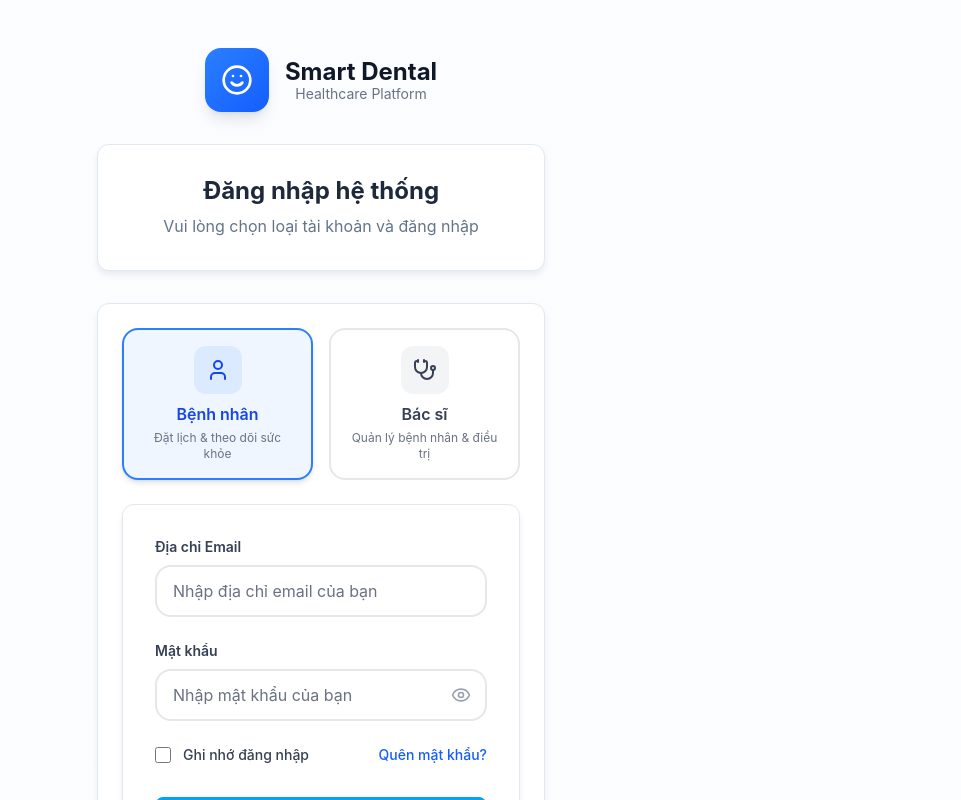
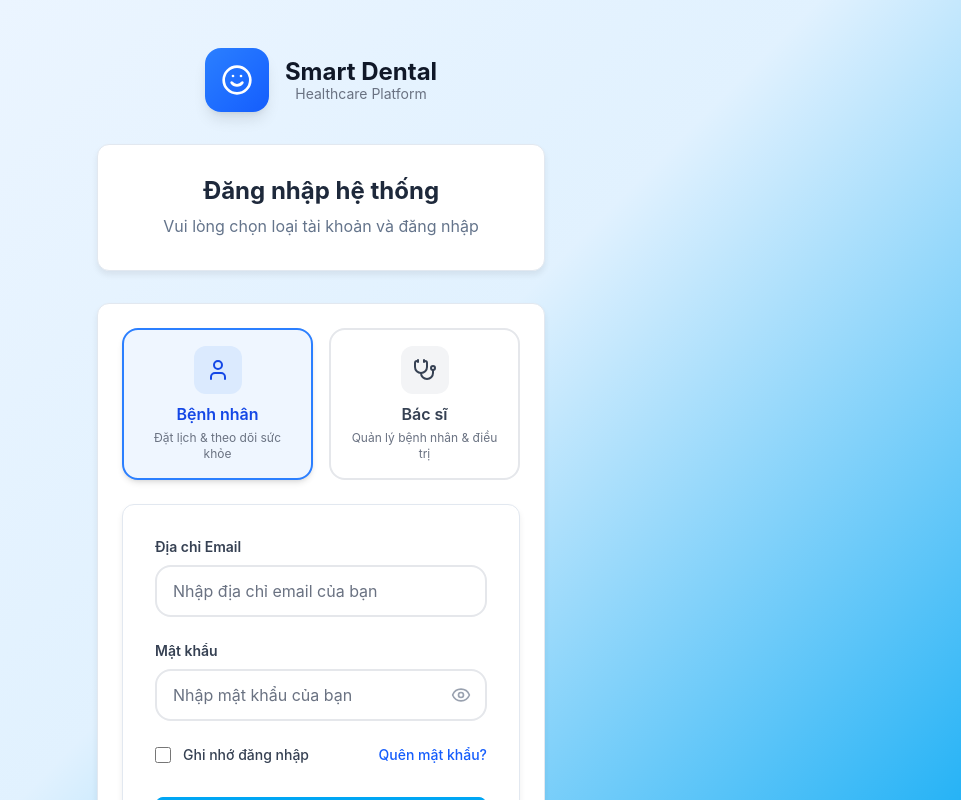
Before and after one commit to GiaHuyyy/Smart-dental-healthcare, a Next.js app in the folder client/: page /auth/login in a window 1280 px wide. Shown: the top 800 px of the page, without its empty margins (319-1280 px from the left). Built offline with nearby package versions, Linux system fonts and the light colour scheme; no server answers.

Commit message:
Sửa màu nền auth

```diff
--- a/client/src/app/auth/login/page.tsx
+++ b/client/src/app/auth/login/page.tsx
@@ -55,7 +55,14 @@
   };
 
   return (
-    <div className="min-h-screen bg-gradient-to-br from-blue-50/30 to-indigo-50/20 flex items-center justify-center py-12 px-4 sm:px-6 lg:px-8">
+    <div
+      className="min-h-screen bg-gradient-to-br flex items-center justify-center py-12 px-4 sm:px-6 lg:px-8"
+      style={{
+        backgroundColor: "var(--color-primary-50)",
+        backgroundImage:
+          "linear-gradient(135deg, var(--color-primary-50) 0%, rgba(var(--color-primary-rgb), 0.06) 50%, var(--color-primary) 100%)",
+      }}
+    >
       <div className="max-w-md w-full space-y-8">
         {/* Header */}
         <div className="text-center">
--- a/client/src/app/auth/register/page.tsx
+++ b/client/src/app/auth/register/page.tsx
@@ -67,7 +67,13 @@
   };
 
   return (
-    <div className="min-h-screen bg-gradient-to-br from-blue-50/30 to-indigo-50/20 py-12 px-4 sm:px-6 lg:px-8">
+    <div
+    className="min-h-screen bg-gradient-to-br flex items-center justify-center py-12 px-4 sm:px-6 lg:px-8"
+                  style={{
+                    backgroundColor: "var(--color-primary-50)",
+                    backgroundImage: "linear-gradient(135deg, var(--color-primary-50) 0%, rgba(var(--color-primary-rgb), 0.06) 50%, var(--color-primary) 100%)",
+                  }}
+    >
       <div className="max-w-2xl mx-auto">
         {/* Header */}
         <div className="text-center mb-8">
--- a/client/src/components/auth/Verify.tsx
+++ b/client/src/components/auth/Verify.tsx
@@ -59,7 +59,7 @@
         },
       });
 
-      console.log("Verification response:", res);
+      // verification response handled below; avoid logging sensitive info in production
       // Handle both wrapped and unwrapped response formats
       if (res && !res.error && (res.data || (res as any)._id || res.message)) {
         toast.success("Xác thực thành công! Tài khoản đã được kích hoạt.");
@@ -67,8 +67,9 @@
       } else {
         toast.error(res?.message || "Mã xác thực không đúng hoặc đã hết hạn");
       }
-    } catch (error) {
-      console.error("Verification error:", error);
+    } catch {
+      // Log minimal error for debugging if needed; do not print full error to console in prod
+      console.error("Verification error");
       toast.error("Có lỗi xảy ra khi xác thực");
     } finally {
       setIsLoading(false);
@@ -92,8 +93,8 @@
       } else {
         toast.error(res?.message || "Không thể gửi lại mã xác thực");
       }
-    } catch (error) {
-      console.error("Resend error:", error);
+    } catch {
+      console.error("Resend error");
       toast.error("Có lỗi xảy ra khi gửi lại mã xác thực");
     } finally {
       setIsResending(false);
@@ -101,7 +102,14 @@
   };
 
   return (
-    <div className="min-h-screen bg-gradient-to-br from-blue-50 to-cyan-50 flex items-center justify-center py-12 px-4 sm:px-6 lg:px-8">
+    <div
+      className="min-h-screen bg-gradient-to-br flex items-center justify-center py-12 px-4 sm:px-6 lg:px-8"
+      style={{
+        backgroundColor: "var(--color-primary-50)",
+        backgroundImage:
+          "linear-gradient(135deg, var(--color-primary-50) 0%, rgba(var(--color-primary-rgb), 0.06) 50%, var(--color-primary) 100%)",
+      }}
+    >
       <div className="max-w-md w-full space-y-8">
         {/* Header */}
         <div className="text-center">
```
